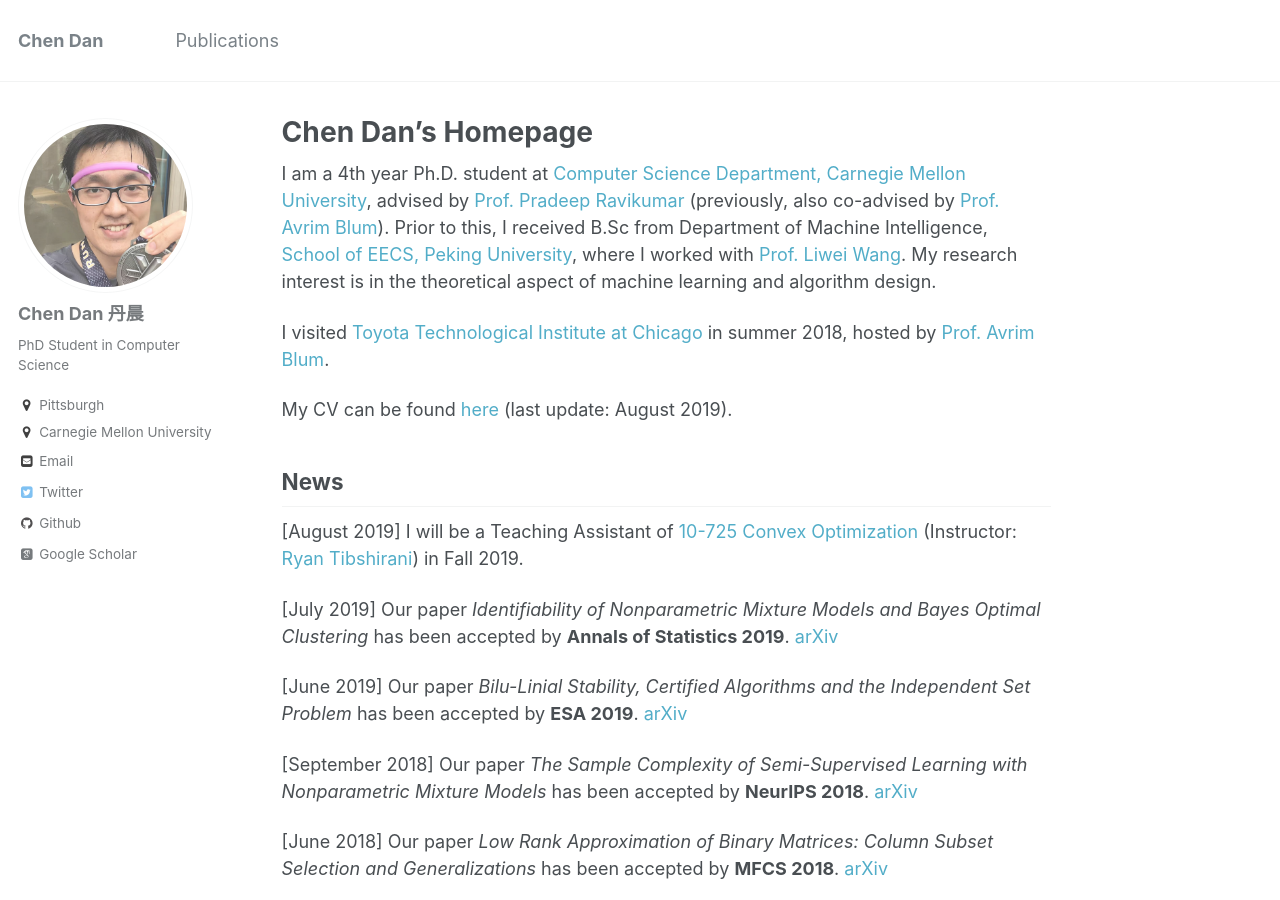
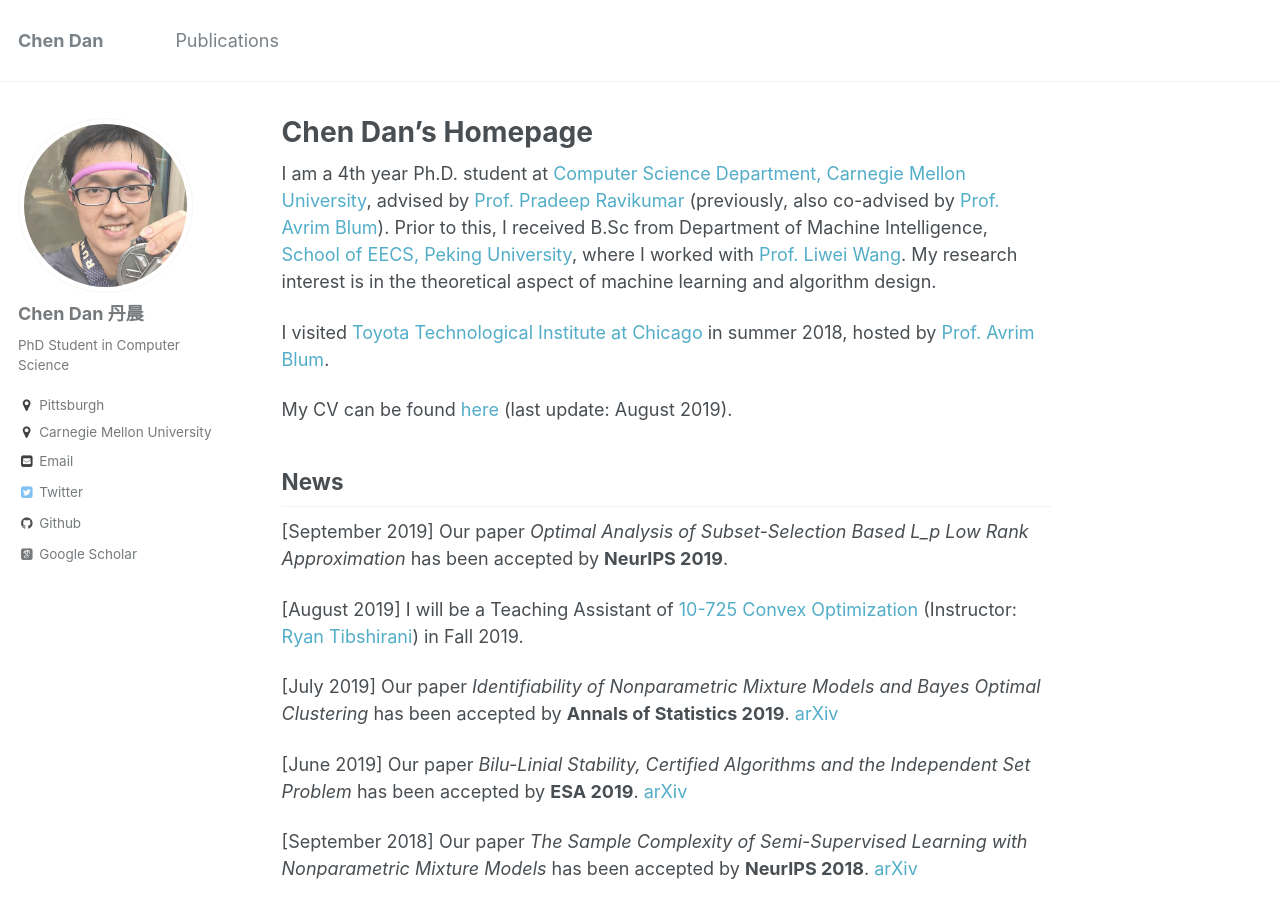
Before and after one commit to ChenDanCMU/chendancmu.github.io, a Jekyll site: the page built from _pages/about.md, in a window 1280 px wide and 900 px high. Built offline with Jekyll 4.4.1, drawn with Linux system fonts in a browser that asks for light colours; some web fonts are replaced.

Commit message:
Update NeurIPS

```diff
--- a/_pages/about.md
+++ b/_pages/about.md
@@ -16,6 +16,8 @@ My CV can be found [here](https://chendancmu.github.io/files/CV.pdf) (last updat
 
 ## News
 
+[September 2019] Our paper *Optimal Analysis of Subset-Selection Based L_p Low Rank Approximation* has been accepted by **NeurIPS 2019**.
+
 [August 2019] I will be a Teaching Assistant of [10-725 Convex Optimization](https://www.stat.cmu.edu/~ryantibs/convexopt/) (Instructor: [Ryan Tibshirani](https://www.stat.cmu.edu/~ryantibs/)) in Fall 2019.
 
 [July 2019] Our paper *Identifiability of Nonparametric Mixture Models and Bayes Optimal Clustering* has been accepted by **Annals of Statistics 2019**. [arXiv](https://arxiv.org/abs/1802.04397)
```
Also changed, not shown: _pages/publications.md (+6 -7 lines), 1 other file.
